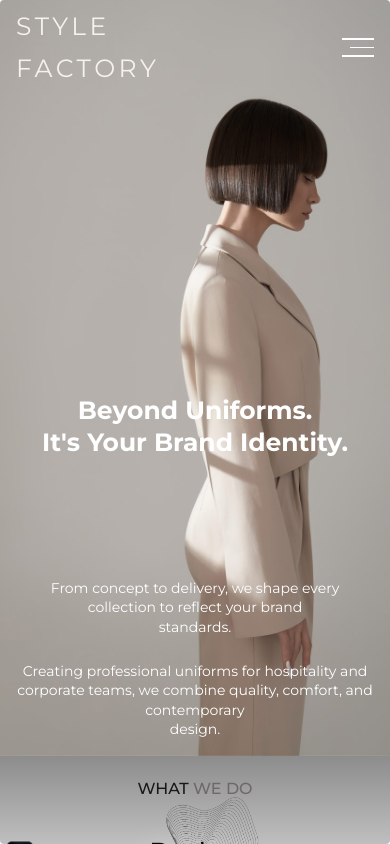
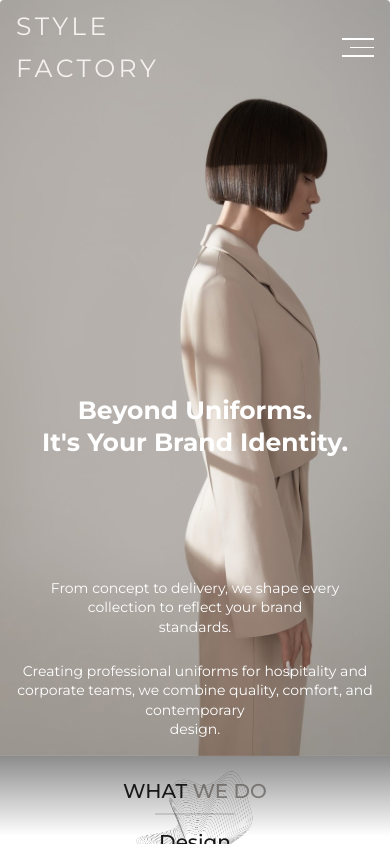
Before and after one commit to innovaft-team/stylefactory, a Next.js app: page / in a window 390 px wide. Built offline with nearby package versions, Linux system fonts and the light colour scheme.

Commit message:
overhaul WhatWeDoSection layout and replace dynamic service rendering with static components

```diff
--- a/src/fonts.ts
+++ b/src/fonts.ts
@@ -1,13 +1,21 @@
-import { Montserrat } from "next/font/google";
+import { Montserrat, Poppins, Open_Sans } from "next/font/google";
 
 export const montserrat = Montserrat({
   subsets: ["latin"],
   weight: ["300", "400", "500", "600", "700", "800", "900"],
 });
 
+export const poppins = Poppins({
+  subsets: ["latin"],
+  weight: ["300", "400", "500", "600", "700", "800", "900"],
+});
+
+export const open_sans = Open_Sans({
+  subsets: ["latin"],
+  weight: ["300", "400", "500", "600", "700", "800"],
+});
+
 export const lato = montserrat;
-export const poppins = montserrat;
-export const open_sans = montserrat;
 export const playfair = montserrat;
 export const allura = montserrat;
 export const cormorant_garamond = montserrat;
--- a/src/modules/home/_components/WhatWeDoSection.tsx
+++ b/src/modules/home/_components/WhatWeDoSection.tsx
@@ -1,47 +1,13 @@
-import { motion } from "framer-motion";
 import { useTranslations } from "next-intl";
+import { Reveal } from "@/components/Reveal";
+import Image from "next/image";
 import { open_sans } from "@/fonts";
-import { Reveal, REVEAL_EASE, useSoftScaleVariants } from "@/components/Reveal";
-
-const services = [
-  {
-    key: "design",
-    itemHeightClass: "min-h-[146px] md:min-h-[286px]",
-    copySpacingClass:
-      "mt-[16px] xl:mt-[58px] max-w-[260px] md:max-w-[420px] xl:max-w-[590px]",
-    medallionClass: "top-[30px] md:top-[2px]",
-    medallionSizeClass: "w-[132px] h-[112px] md:w-[260px] md:h-[220px]",
-    medallionBg: "url('/images/home-redesign/timeline-contour.png')",
-    medallionRotate: "",
-  },
-  {
-    key: "development",
-    itemHeightClass: "min-h-[146px] md:min-h-[314px]",
-    copySpacingClass:
-      "mt-[16px] xl:mt-[104px] max-w-[260px] md:max-w-[420px] xl:max-w-[650px]",
-    medallionClass: "top-[30px] md:top-[16px]",
-    medallionSizeClass: "w-[92px] h-[126px] md:w-[172px] md:h-[236px]",
-    medallionBg: "url('/images/home-redesign/timeline-flower.png')",
-    medallionRotate: "",
-  },
-  {
-    key: "production",
-    itemHeightClass: "min-h-[142px] md:min-h-[250px]",
-    copySpacingClass:
-      "mt-[16px] xl:mt-[84px] max-w-[260px] md:max-w-[420px] xl:max-w-[640px]",
-    medallionClass: "top-[30px] md:top-[16px]",
-    medallionSizeClass: "w-[104px] h-[104px] md:w-[214px] md:h-[214px]",
-    medallionBg: "url('/images/home-redesign/timeline-ring.png')",
-    medallionRotate: "",
-  },
-] as const;
 
 export function WhatWeDoSection() {
   const t = useTranslations("home.whatWeDo");
-  const softScale = useSoftScaleVariants();
 
   return (
-    <section className="relative overflow-hidden bg-white min-h-auto py-2.5 px-0 pb-7 md:min-h-auto md:p-0 xl:min-h-295">
+    <section className="relative overflow-hidden bg-white min-h-auto py-2.5 px-0 pb-7 md:min-h-auto md:p-0 xl:min-h-auto xl:pb-28">
       {/* Seam Grid background */}
       <div
         className="absolute inset-0 z-0 pointer-events-none opacity-[0.3]"
@@ -53,82 +19,104 @@ export function WhatWeDoSection() {
       />
 
       {/* Top Dark Gradient Overlay */}
-      <div className="absolute inset-x-0 top-0 h-50 z-0 pointer-events-none bg-linear-to-b from-black/45 to-transparent" />
+      <div className="absolute inset-x-0 top-0 h-20 md:h-50 z-0 pointer-events-none bg-linear-to-b from-black/45 to-transparent" />
 
       {/* Section Heading */}
-      <div className="absolute left-1/2 -translate-x-1/2 z-3 pointer-events-none top-5.25 md:top-14.5">
-        <h2 className={`md:text-[30px] font-medium uppercase`}>
+      <div className="absolute left-1/2 -translate-x-1/2 z-3 pointer-events-none top-5.25 md:top-14.5 text-center">
+        <h2
+          className={`text-xl md:text-[33px] font-medium uppercase relative z-20`}
+        >
           <span className="text-[#181818]">{t("headingStrong")}</span>{" "}
           <span className="text-[#48443e]/58">{t("headingLight")}</span>
         </h2>
+        <div className="w-20 h-[1.5px] bg-[#48443e]/18 mx-auto mt-2 md:hidden" />
       </div>
 
       {/* Main Layout Grid */}
-      <div className="block md:grid relative z-1 items-start overflow-visible min-h-auto md:min-h-auto xl:min-h-290 md:pt-35 xl:pt-0 gap-0 grid-cols-1 md:grid-cols-[minmax(120px,1fr)_minmax(400px,660px)_minmax(120px,1fr)] lg:grid-cols-[minmax(300px,1fr)_minmax(580px,660px)_minmax(300px,1fr)]">
+      <div className="block md:grid relative z-1 items-start overflow-visible min-h-auto md:min-h-auto xl:min-h-auto mt-1 md:pt-20 xl:pt-0 gap-0 grid-cols-1 md:grid-cols-[minmax(120px,1fr)_minmax(400px,660px)_minmax(120px,1fr)] xl:grid-cols-[minmax(300px,1fr)_minmax(580px,660px)_minmax(300px,1fr)]">
         {/* Left Visual: Jacket */}
         <Reveal
           amount={0.28}
-          className="block min-w-0 overflow-visible self-start justify-self-start absolute -left-27.5 top-5 z-1 w-50 h-70 md:relative md:left-auto md:top-auto md:z-2 md:w-full md:h-105 md:m-0 xl:h-195 mix-blend-multiply"
+          className="block min-w-0 overflow-visible self-start justify-self-start absolute -left-27.5 top-5 z-1 w-50 h-70 md:relative md:left-auto md:top-auto md:z-2 md:w-full md:h-105 md:m-0 xl:h-auto mix-blend-multiply"
         >
           <div
-            className="w-full h-full min-h-full m-0 bg-contain bg-center bg-no-repeat md:w-60 md:min-h-100 md:mt-12.5 md:-ml-20 xl:w-130 xl:min-h-183.75 xl:mt-18.5 xl:-ml-40 xl:bg-position-[84%_-48px] xl:bg-size-[790px_auto] shadow-none mix-blend-multiply"
+            className=" max-md:hidden absolute -top-26 xl:top-5 size-100 xl:size-150 -left-45 xl:-left-67 -z-10 mix-blend-multiply bg-center bg-no-repeat bg-cover"
             style={{
               backgroundImage: "url('/images/home-redesign/jacket.png')",
             }}
           />
         </Reveal>
         {/* Center Services list */}
-        <div className="relative md:static z-2 self-start justify-self-center w-full flex flex-col justify-start pt-18 px-4 pb-0 mt-0 min-h-auto md:pt-15 md:p-0 md:min-h-auto md:max-w-145 md:self-center md:justify-self-center xl:pt-62 xl:max-w-165 xl:min-h-265 xl:self-start space-y-0">
-          {services.map((service, index) => (
-            <motion.div
-              key={service.key}
-              className={`w-full ${service.itemHeightClass}`}
-              initial="hidden"
-              whileInView="visible"
-              viewport={{ once: true, amount: 0.5 }}
-              variants={softScale}
-              transition={{
-                duration: 0.72,
-                delay: index * 0.12,
-                ease: REVEAL_EASE,
-              }}
+        <div className=" xl:mt-30 w-full justify-self-center px-4">
+          <div className="mx-auto flex items-center justify-center flex-col">
+            <div className="relative">
+              <Image
+                className="pointer-events-none opacity-70 size-30 md:size-43"
+                src={"/images/home-redesign/timeline-contour.png"}
+                width={180}
+                height={180}
+                alt="timeline-contour"
+              />
+              <span className="mt-3 absolute top-1/2 left-1/2 -translate-x-1/2 -translate-y-1/2 text-xl md:text-[33px] font-medium whitespace-nowrap">
+                Design
+              </span>
+            </div>
+            <p
+              className={`max-w-125 text-center mt-4 font-normal text-sm sm:text-base md:text-lg leading-[140%] ${open_sans.className}`}
             >
-              <div className="w-full flex flex-col items-center relative text-center">
-                <div className="relative w-full flex items-center justify-center">
-                  {/* Medallion decoration background */}
-                  <div
-                    className={`absolute z-0 bg-center bg-no-repeat bg-contain mix-blend-multiply pointer-events-none opacity-100 left-1/2 top-1/2 ${service.medallionSizeClass}`}
-                    style={{
-                      backgroundImage: service.medallionBg,
-                      transform: "translate(-50%, -50%)",
-                    }}
-                  />
-                  {/* Title */}
-                  <h3
-                    className={`text-[#050505] font-normal tracking-normal relative z-1 text-[26px] leading-[1.08] md:text-[48px] md:leading-[1.04] [text-shadow:0_1px_24px_rgba(255,255,255,0.82)] md:text-shadow-none`}
-                  >
-                    {t(`services.${service.key}.title`)}
-                  </h3>
-                </div>
-                {/* Copy */}
-                <p
-                  className={`mx-auto text-[rgba(18,18,18,0.88)] mt-22 max-w-120.25 tracking-normal relative z-1  font-medium`}
-                >
-                  {t(`services.${service.key}.copy`)}
-                </p>
-              </div>
-            </motion.div>
-          ))}
+              We create complete workwear solutions, from concept development
+              and uniform design to comprehensive workwear standards manuals,
+              ensuring consistency, a distinctive brand identity, and a
+              polished, professional image for your team.
+            </p>
+          </div>
+          <div className="mx-auto flex items-center justify-center flex-col mt-4">
+            <div className="relative">
+              <Image
+                className="pointer-events-none opacity-70 object-contain size-25 md:size-40.5"
+                src={"/images/home-redesign/timeline-flower.png"}
+                width={130}
+                height={130}
+                alt="timeline-flower"
+              />
+              <span className="absolute top-1/2 left-1/2 -translate-x-1/2 -translate-y-1/2 text-xl md:text-[33px] font-medium whitespace-nowrap">
+                Development
+              </span>
+            </div>
+            <p
+              className={`max-sm:px-6 max-w-125 text-center mt-4 font-normal text-sm sm:text-base md:text-lg leading-[140%] ${open_sans.className}`}
+            >
+              From sourcing and production coordination to final delivery, we
+              manage the complete development process for each project.
+            </p>
+          </div>
+          <div className="mx-auto flex items-center justify-center flex-col mt-4">
+            <div className="relative">
+              <Image
+                className="pointer-events-none opacity-70 object-contain size-20 md:size-30"
+                src={"/images/home-redesign/timeline-ring.png"}
+                width={120}
+                height={120}
+                alt="timeline-flower"
+              />
+              <span className="absolute top-1/2 left-1/2 -translate-x-1/2 -translate-y-1/2 text-xl md:text-[33px] font-medium whitespace-nowrap">
+                Production
+              </span>
+            </div>
+            <p
+              className={`max-w-125 text-center mt-4 font-normal text-sm sm:text-base md:text-lg leading-[140%] ${open_sans.className}`}
+            >
+              Through our manufacturing network, we support hospitality brands
+              and uniform companies with sourcing, production coordination and
+              project development.
+            </p>
+          </div>
         </div>
 
         {/* Right Visual: Sketch */}
-        <Reveal
-          delay={0.15}
-          amount={0.28}
-          className="block min-w-0 overflow-visible self-start justify-self-end absolute -right-27.5 bottom-5 top-auto z-1 w-55 h-75 md:relative md:right-auto md:bottom-auto md:top-auto md:z-1 md:w-full md:h-105 md:m-0 md:self-end xl:h-225 xl:self-start mix-blend-multiply"
-        >
+        <Reveal delay={0.15} amount={0.28} className="">
           <div
-            className="w-full h-full min-h-full m-0 bg-contain bg-center bg-no-repeat md:w-75 md:min-h-105 md:mt-auto md:mb-12.5 md:-mr-30 xl:w-162.5 xl:min-h-190 xl:mt-71.5 xl:mb-0 xl:-mr-61.5 xl:bg-top-left xl:bg-size-[705px_auto] shadow-none mix-blend-multiply opacity-[0.86]"
+            className="absolute -right-42 bottom-27 sm:-right-36 sm:bottom-30 min-[1000px]:-bottom-26 xl:bottom-5 size-70 sm:size-80 md:size-100 xl:top-76.5  xl:-right-41.75 xl:size-150 -z-10 mix-blend-multiply bg-center bg-no-repeat bg-cover min-[1000px]:-right-32 min-[1000px]:top-100"
             style={{
               backgroundImage: "url('/images/home-redesign/shirt-sketch.png')",
             }}
```
